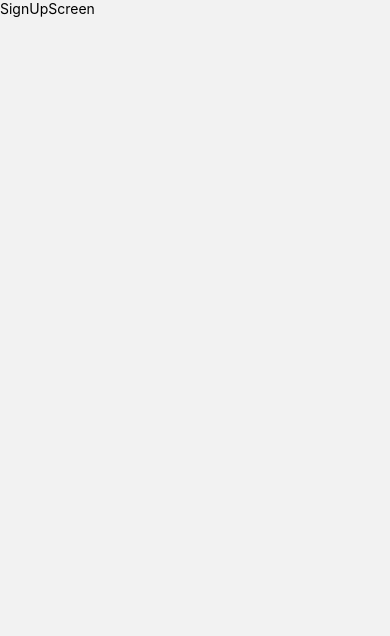
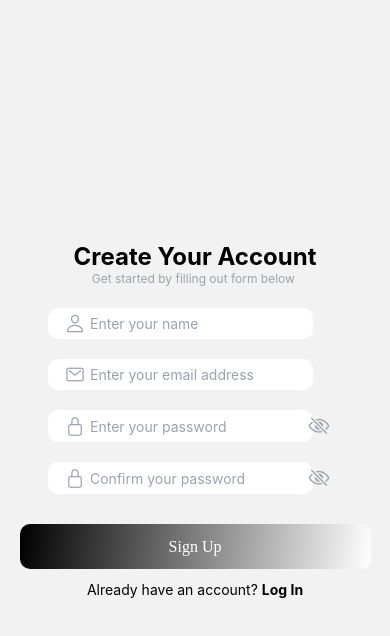
Before and after one commit to faisalabdulghani/gps_base_attendance_app, a React Native app: screen /SignUp in a window 390 px wide. Shown: the top 636 px of the page. Built offline with nearby package versions, Linux system fonts and the light colour scheme.

Commit message:
Sign up screen completed

```diff
--- a/app/screens/SignUpScreen.js
+++ b/app/screens/SignUpScreen.js
@@ -1,10 +1,90 @@
-import { View, Text } from 'react-native'
+import { View, Text, StyleSheet, TouchableOpacity } from 'react-native'
 import React from 'react'
+import InputField from '../components/InputField'
+import { useNavigation } from "@react-navigation/native";
+import { Ionicons } from "@expo/vector-icons";
+import { Colors } from '../theme/Colors';
+import Button from '../components/Button';
+
+
 
 export default function SignUpScreen() {
+    const navigation = useNavigation();
+
     return (
-        <View>
-            <Text>SignUpScreen</Text>
+        <View style={styles.container}>
+            <View>
+                <Text style={styles.title}>Create Your Account</Text>
+                <Text style={styles.subtitle}>Get started by filling out form below </Text>
+            </View>
+            <View style={styles.inputContainer}>
+                <InputField
+                    icon={<Ionicons name="person-outline" size={20} color={Colors.LIGHTGREY} />}
+                    placeholder="Enter your name"
+                    secure={false}
+                />
+                <InputField
+                    icon={<Ionicons name="mail-outline" size={20} color={Colors.LIGHTGREY} />}
+                    placeholder="Enter your email address"
+                    secure={false}
+                />
+
+
+                <InputField
+                    icon={<Ionicons name="lock-closed-outline" size={20} color={Colors.LIGHTGREY} />}
+                    placeholder="Enter your password"
+                    secure={true}
+                />
+                <InputField
+                    icon={<Ionicons name="lock-closed-outline" size={20} color={Colors.LIGHTGREY} />}
+                    placeholder="Confirm your password"
+                    secure={true}
+                />
+            </View>
+            <View style={styles.button}>
+                <Button title="Sign Up" buttonWidth="90%" />
+            </View>
+            <View style={styles.loginIn}>
+                <Text style={{ color: Colors.BLACK }}>Already have an account? </Text>
+                <TouchableOpacity onPress={() => navigation.navigate("Login")}>
+                    <Text style={{
+                        color: Colors.BLACK, fontWeight: "bold", fontSize: 14,
+                    }}>Log In</Text>
+                </TouchableOpacity>
+            </View>
         </View>
     )
 }
+
+const styles = StyleSheet.create({
+    container: {
+        flex: 1,
+        alignItems: "center",
+        justifyContent: "center",
+        width: "100%",
+    },
+    title: {
+        color: Colors.BLACK,
+        fontSize: 24,
+        fontWeight: "bold",
+        textAlign: "center"
+    },
+    subtitle: {
+        color: Colors.LIGHTGREY,
+        fontSize: 12,
+        textAlign: "center"
+    },
+    inputContainer: {
+        paddingVertical: 10,
+        marginVertical: 2
+    },
+    button: {
+        width: "100%",
+        alignItems: "center",
+        marginVertical: 8
+    },
+    loginIn: {
+        flexDirection: "row",
+        marginVertical: 4
+    }
+})
```
